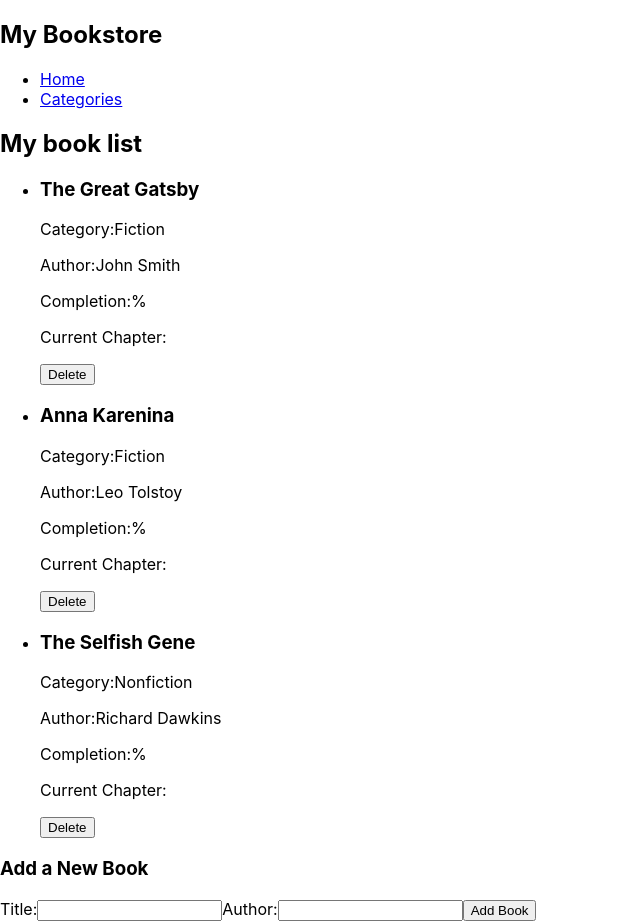
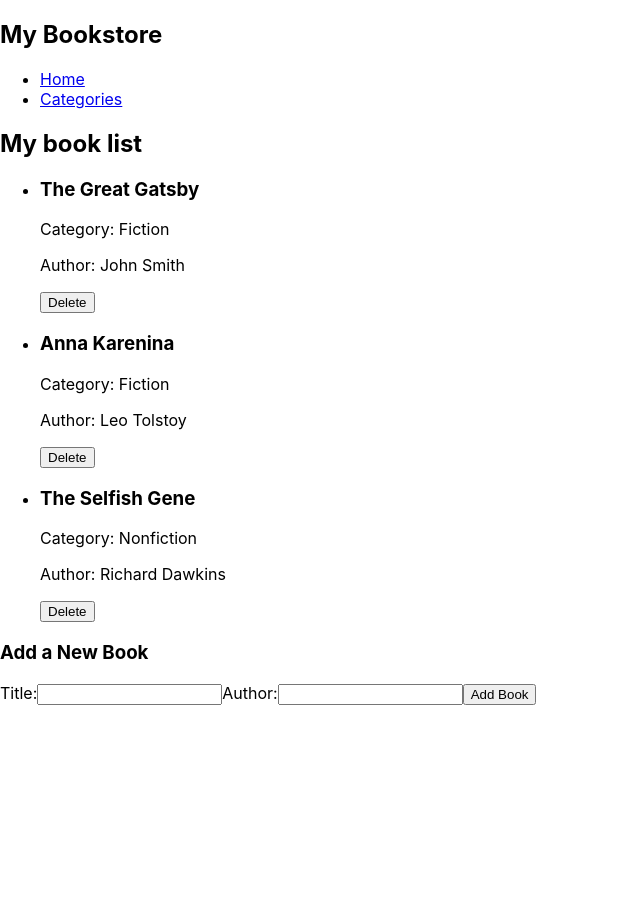
Before and after one commit to tomasesquivelgc/Bookstore, a React (Create React App) app: page / in a window 1280 px wide. Shown: the whole page, without its empty margins (0-640 px from the left). After the commit the page ends 800 px from the top, so only its background shows below. Built offline with nearby package versions, Linux system fonts and the light colour scheme.

Commit message:
redefined components to use redux

```diff
--- a/src/components/Book.jsx
+++ b/src/components/Book.jsx
@@ -1,43 +1,40 @@
 import React from 'react';
 import PropTypes from 'prop-types';
+import RemoveButton from './RemoveButton';
 
 function Book({
-  title, category, author, completionPercentage, currentChapter, onDelete,
+  itemId, title, category, author, onRemove,
 }) {
+  const handleRemove = () => {
+    onRemove(itemId);
+  };
+
   return (
     <li>
       <div>
         <h3>{title}</h3>
         <p>
           Category:
+          {' '}
           {category}
         </p>
         <p>
           Author:
+          {' '}
           {author}
         </p>
-        <p>
-          Completion:
-          {completionPercentage}
-          %
-        </p>
-        <p>
-          Current Chapter:
-          {currentChapter}
-        </p>
-        <button type="button" onClick={onDelete}>Delete</button>
+        <RemoveButton onClick={handleRemove} />
       </div>
     </li>
   );
 }
 
 Book.propTypes = {
+  itemId: PropTypes.string.isRequired,
   title: PropTypes.string.isRequired,
   category: PropTypes.string.isRequired,
   author: PropTypes.string.isRequired,
-  completionPercentage: PropTypes.string.isRequired,
-  currentChapter: PropTypes.string.isRequired,
-  onDelete: PropTypes.func.isRequired,
+  onRemove: PropTypes.func.isRequired,
 };
 
 export default Book;
--- a/src/components/BookList.jsx
+++ b/src/components/BookList.jsx
@@ -1,37 +1,29 @@
 import React from 'react';
-import PropTypes from 'prop-types';
+import { useDispatch, useSelector } from 'react-redux';
 import Book from './Book';
+import { selectBooks, removeBook } from '../redux/books/booksSlice';
 
-function BookList({ books, onDelete }) {
+function BookList() {
+  const books = useSelector(selectBooks);
+  const dispatch = useDispatch();
+
+  const handleRemoveBook = (itemId) => {
+    dispatch(removeBook(itemId));
+  };
   return (
     <ul>
       {books.map((book) => (
         <Book
-          key={book.id} // Assuming each book has a unique id
+          key={book.itemId}
+          itemId={book.itemId}
           title={book.title}
+          author={book.author}
           category={book.category}
-          author={book.author}
-          completionPercentage={book.completionPercentage}
-          currentChapter={book.currentChapter}
-          onDelete={() => onDelete(book.id)} // Assuming onDelete receives the book id
+          onRemove={handleRemoveBook}
         />
       ))}
     </ul>
   );
 }
 
-BookList.propTypes = {
-  books: PropTypes.arrayOf(
-    PropTypes.shape({
-      id: PropTypes.number.isRequired,
-      title: PropTypes.string.isRequired,
-      category: PropTypes.string.isRequired,
-      author: PropTypes.string.isRequired,
-      completionPercentage: PropTypes.string.isRequired,
-      currentChapter: PropTypes.string.isRequired,
-    }),
-  ).isRequired,
-  onDelete: PropTypes.func.isRequired,
-};
-
 export default BookList;
--- a/src/components/NewBookForm.jsx
+++ b/src/components/NewBookForm.jsx
@@ -1,25 +1,25 @@
 import React, { useState } from 'react';
-import PropTypes from 'prop-types';
+import { useDispatch } from 'react-redux';
+import { v4 as uuidv4 } from 'uuid';
+import { addBook } from '../redux/books/booksSlice';
+import AddButton from './AddButton';
 
-function BookForm({ onAddBook }) {
+function BookForm() {
   const [title, setTitle] = useState('');
   const [author, setAuthor] = useState('');
+  const dispatch = useDispatch();
 
-  const handleSubmit = (e) => {
+  const handleAddBook = (e) => {
     e.preventDefault();
 
-    // Create a new book object with the form input values
-    const newBook = {
+    const book = {
+      itemId: uuidv4(),
       title,
       author,
       category: 'Action',
-      completionPercentage: '0',
-      currentChapter: 'Not started',
-      id: Date.now(), // Generate a unique ID (you can use a library for more robust IDs)
     };
 
-    // Call the onAddBook function passed from the parent component
-    onAddBook(newBook);
+    dispatch(addBook(book));
 
     // Clear the form inputs
     setTitle('');
@@ -27,7 +27,7 @@ function BookForm({ onAddBook }) {
   };
 
   return (
-    <form onSubmit={handleSubmit}>
+    <form onSubmit={handleAddBook}>
       <h3>Add a New Book</h3>
       <label htmlFor="title">
         Title:
@@ -37,13 +37,9 @@ function BookForm({ onAddBook }) {
         Author:
         <input type="text" id="author" value={author} onChange={(e) => setAuthor(e.target.value)} />
       </label>
-      <button type="submit">Add Book</button>
+      <AddButton onClick={handleAddBook} />
     </form>
   );
 }
 
-BookForm.propTypes = {
-  onAddBook: PropTypes.func.isRequired,
-};
-
 export default BookForm;
```
Also changed, not shown: src/components/AddButton.jsx (line endings or trailing spaces), src/components/RemoveButton.jsx (line endings or trailing spaces).
